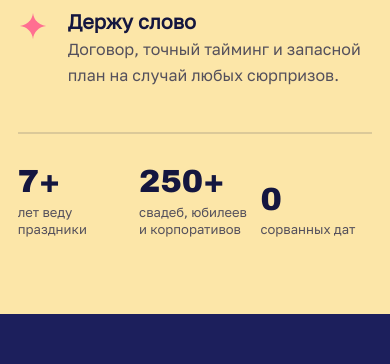
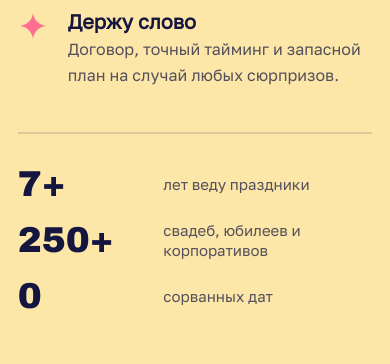
Before and after one commit to bug1vuge/dambiev-site, a React (Vite) app: page / in a window 390 px wide. Shown: the part 2520-2884 px from the top of the page. Built offline with nearby package versions, Linux system fonts and the light colour scheme; no server answers; a web font is replaced by a local one.

Commit message:
style(about): stack facts vertically on mobile

```diff
--- a/src/components/About.css
+++ b/src/components/About.css
@@ -109,11 +109,14 @@
 
 .about__facts div {
   display: flex;
-  flex-direction: column-reverse;
+  flex-direction: column;
+  justify-content: flex-start; /* цифры на одной линии, даже если подписи разной длины */
   gap: 0.35rem;
+  min-width: 0;
 }
 
 .about__facts dd {
+  order: -1; /* в разметке dt идёт первым (так требует HTML), визуально цифра сверху */
   margin: 0;
   font-family: var(--font-display);
   font-size: clamp(2rem, 1.4rem + 2vw, 3rem);
@@ -137,11 +140,23 @@
   }
 }
 
-@media (max-width: 479px) {
+/* Телефон: цифры столбиком — число слева, подпись справа */
+@media (max-width: 599px) {
   .about__facts {
-    gap: 0.6rem;
+    grid-template-columns: 1fr;
+    gap: 1.1rem;
+  }
+  .about__facts div {
+    flex-direction: row;
+    align-items: center;
+    gap: 1rem;
+  }
+  .about__facts dd {
+    flex: none;
+    min-width: 3.6em;
+    font-size: 2.25rem;
   }
   .about__facts dt {
-    font-size: 0.8125rem;
+    font-size: 0.9375rem;
   }
 }
```
